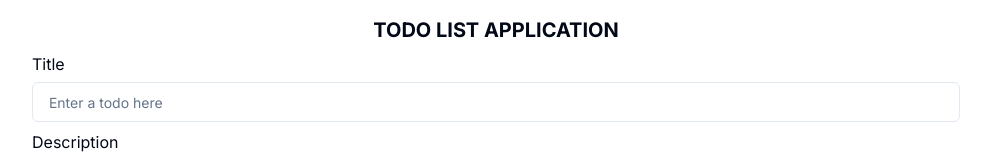
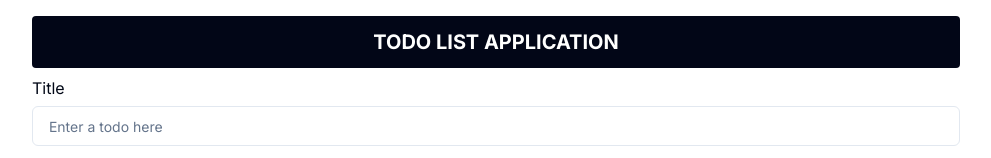
Before and after one commit to Munezero2000/next-todo-app, a Next.js app: page / in a window 1280 px wide. Shown: the top 158 px of the page, without its empty margins (144-1135 px from the left). Built offline with nearby package versions, Linux system fonts and the light colour scheme; no server answers; the database is empty.

Commit message:
fixed background

```diff
--- a/components/AddTodo.tsx
+++ b/components/AddTodo.tsx
@@ -22,7 +22,7 @@ const AddTodo = () => {
 
   return (
     <form action={formAction} className="w-full space-y-2">
-      <h1 className="text-xl uppercase font-bold text-center">
+      <h1 className="text-xl bg-slate-950 hover:cursor-pointer text-white py-3 rounded-sm uppercase font-bold text-center">
         Todo List Application
       </h1>
       <div className="grid w-full gap-1.5">
--- a/components/TodoCard.tsx
+++ b/components/TodoCard.tsx
@@ -19,7 +19,7 @@ const TodoCard = ({ todo }: Props) => {
   };
 
   return (
-    <div className="bg-slate-100 flex p-2 items-center justify-between rounded-md my-2">
+    <div className="bg-slate-100 shadow-sm flex p-2 items-center justify-between rounded-md my-2">
       <div className="flex items-center justify-center min-w-8 lg:min-w-16">
         <Checkbox
           checked={isChecked}
```
Also changed, not shown: app/page.tsx (line endings or trailing spaces).
